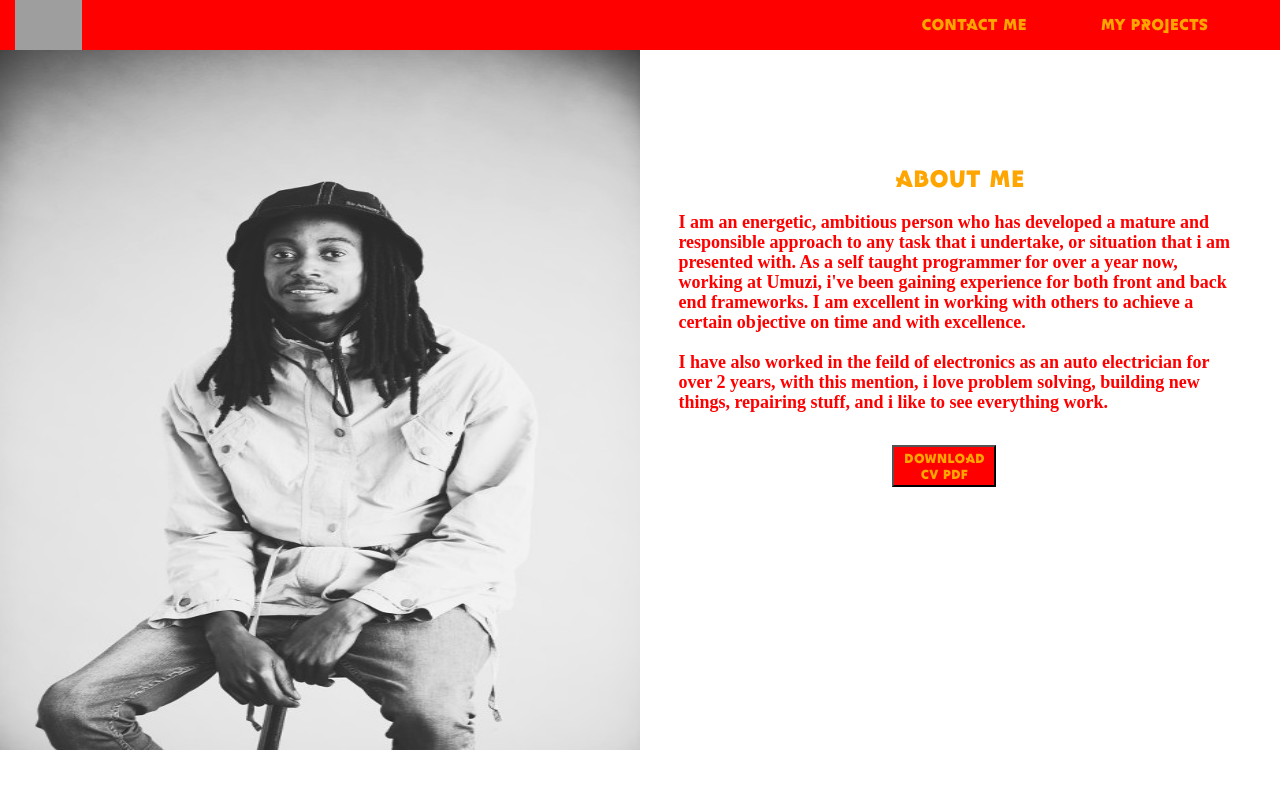
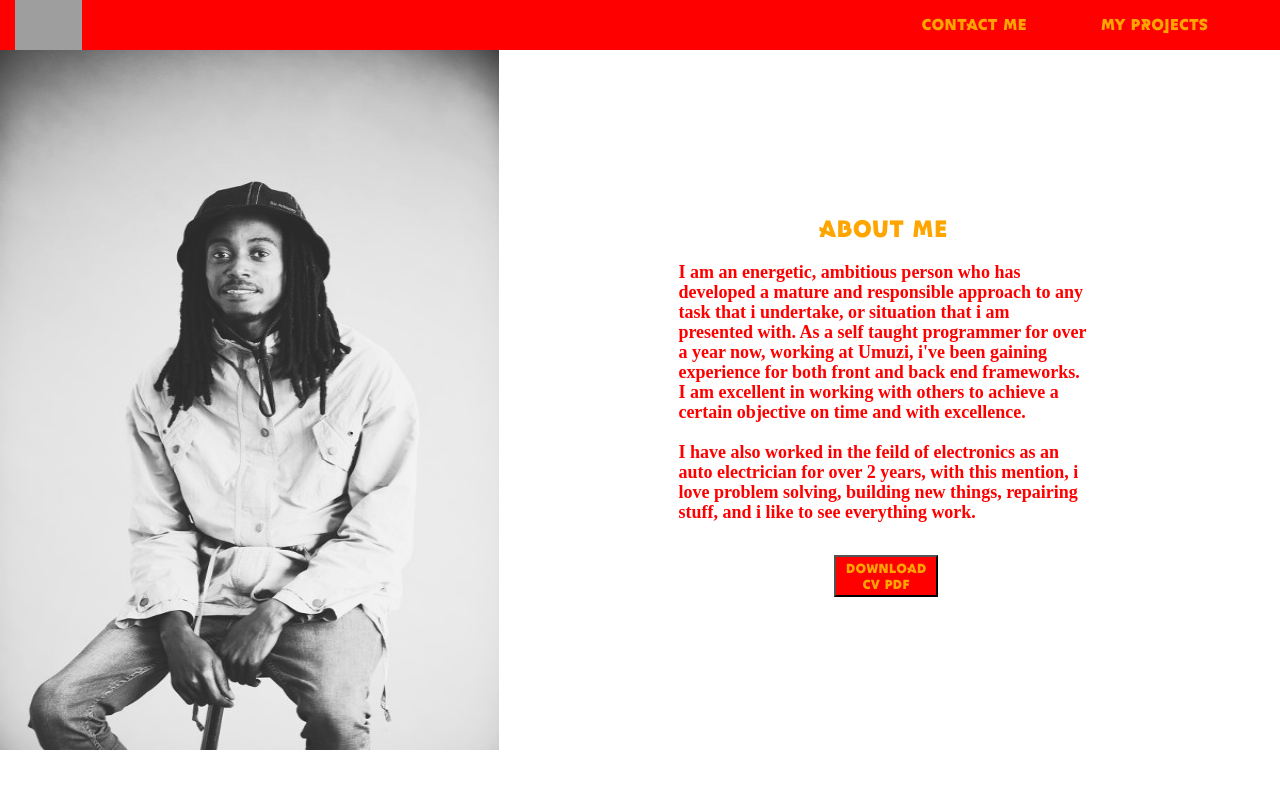
Before and after one commit to Sbuda32/website, a PHP site: page /public/personal-pages/about-me.html in a window 1280 px wide. Run offline with PHP 8.4, Linux system fonts and the light colour scheme; some web fonts are replaced; grey boxes are pictures that could not be loaded.

Commit message:
Modifeid the aboutMeStyle.css, so that the picture looks less pixelated

```diff
--- a/public/css/aboutMeStyle.css
+++ b/public/css/aboutMeStyle.css
@@ -80,16 +80,17 @@ div.m-pro {
 
 .content-section .picture-side img {
     position: relative;
-    width: 100%;
+    width: 78%;
     height: 700px;
 }
 
 .content-section .text-side {
     position: absolute;
-    top: 18%;
+    top: 25%;
     /* left: 60%; */
     left: 53%;
-    width: 44%;
+    width: 32%;
+
 }
 
 .content-section .text-side p {
```
